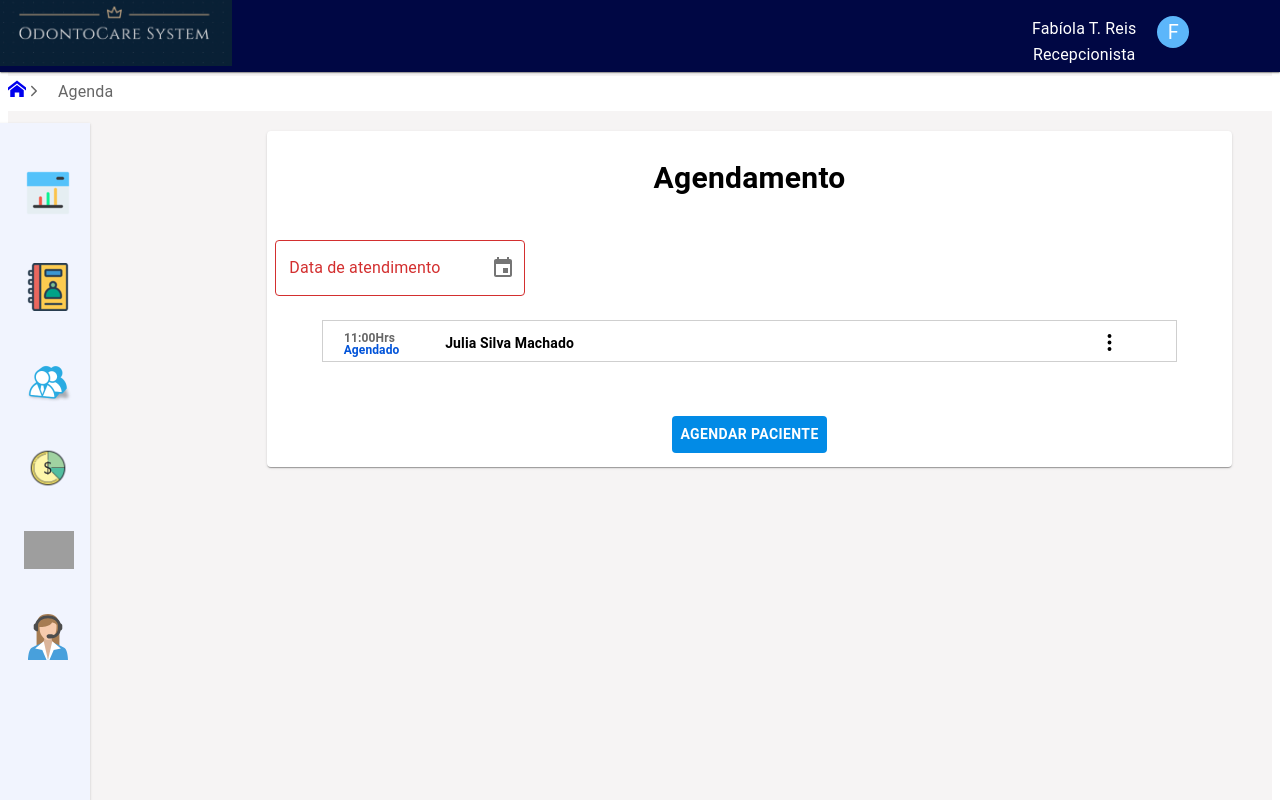
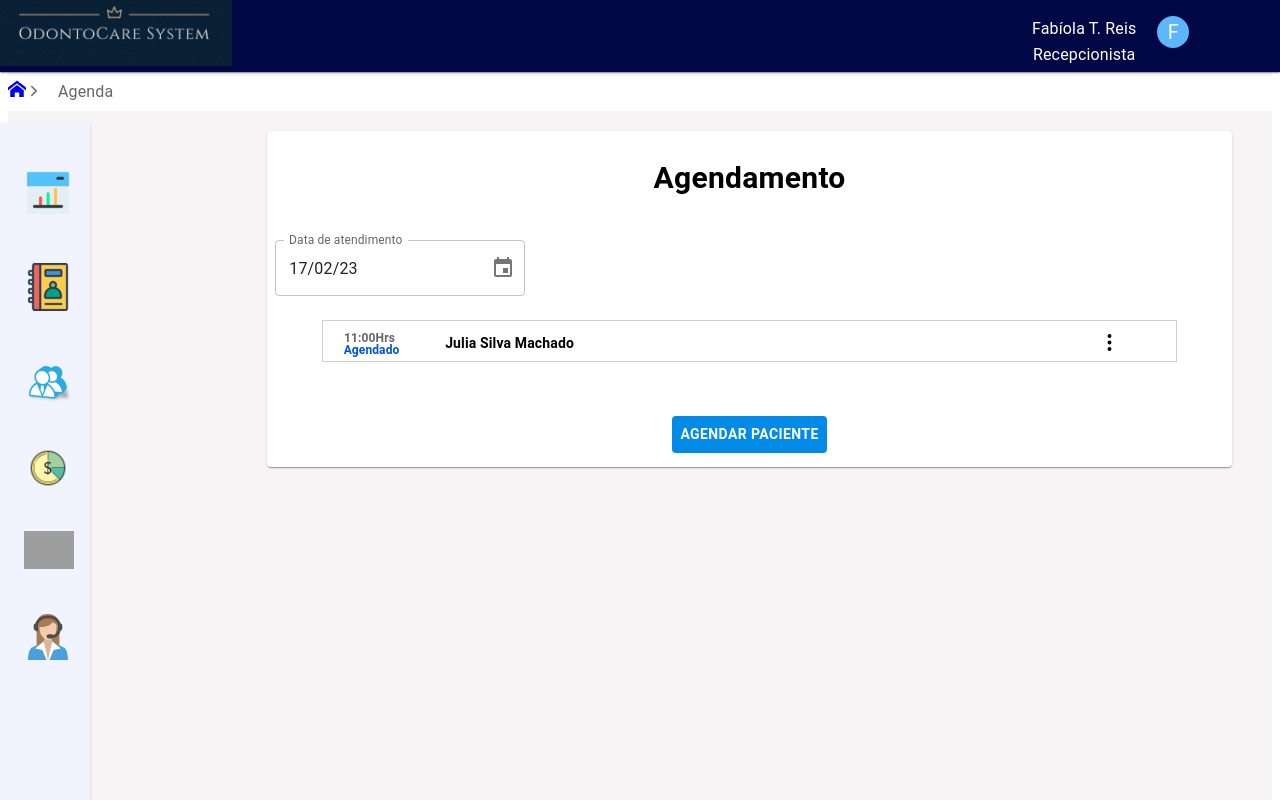
Before and after one commit to CMTTSx/ODC, a React (Create React App) app: page /agenda in a window 1280 px wide. Shown: the top 800 px of the page. Built offline with nearby package versions, Linux system fonts and the light colour scheme; grey boxes are pictures that could not be loaded.

Commit message:
update date default value

```diff
--- a/src/Pages/Agenda.tsx
+++ b/src/Pages/Agenda.tsx
@@ -297,7 +297,7 @@ export default function Agenda() {
   var dia = String(data.getDate()).padStart(2, '0');
   var mes = String(data.getMonth() + 1).padStart(2, '0');
   var ano = data.getFullYear();
-  const dataAtual = dia + '/' + mes + '/' + ano;
+  const dataAtual = mes + '/' + dia + '/' + ano;
 
   const [value, setValue] = React.useState<Dayjs | null>(
     dayjs(dataAtual),
@@ -329,7 +329,7 @@ export default function Agenda() {
               <Stack spacing={3} width={250} >
                 <DesktopDatePicker
                   label="Data de atendimento"
-                  inputFormat="DD/MM/YYYY"
+                  inputFormat="DD/MM/YY"
                   value={value}
                   onChange={handleChange}
                   renderInput={(params) => <TextField {...params} />}
```
